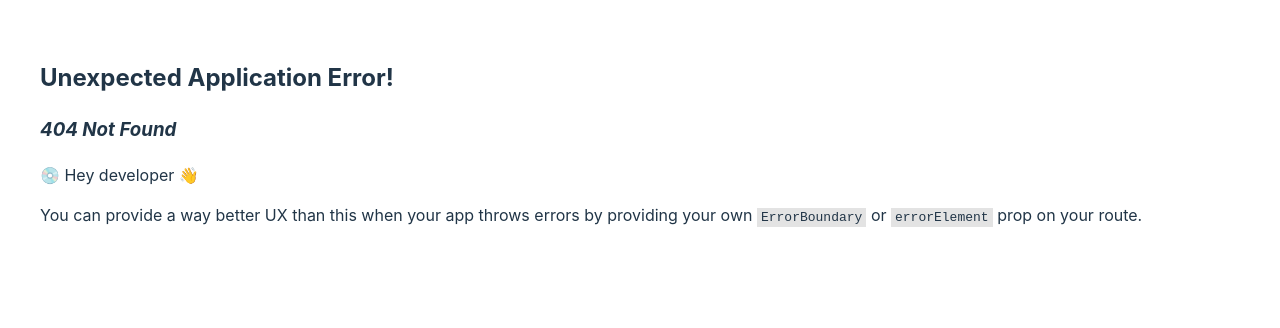
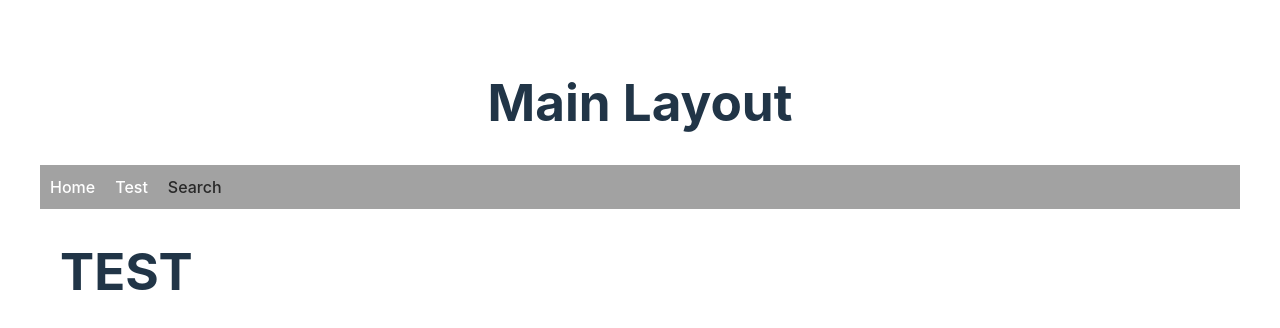
Before and after one commit to kotteletfisk/anatomy-archive-react, a React (Vite) app: page /search in a window 1280 px wide. Before the commit this address had no page. Shown: the top 328 px of the page. Built offline with nearby package versions, Linux system fonts and the light colour scheme.

Commit message:
Added search route

```diff
--- a/src/App.jsx
+++ b/src/App.jsx
@@ -12,6 +12,7 @@ function App() {
     createRoutesFromElements(
       <Route path="/" element={<MainLayout />}>
         <Route path="/test" element={<Test />} />
+        <Route path='/search' element={<h1>TEST</h1>}/>
       </Route>
     )
   );
--- a/src/layouts/MainLayout.jsx
+++ b/src/layouts/MainLayout.jsx
@@ -20,6 +20,7 @@ function MainLayout() {
         <div id="nav-items">
           <NavLink to="/">Home</NavLink>
           <NavLink to="/test">Test</NavLink>
+          <NavLink to="/search">Search</NavLink>
         </div>
       </div>
 
```
